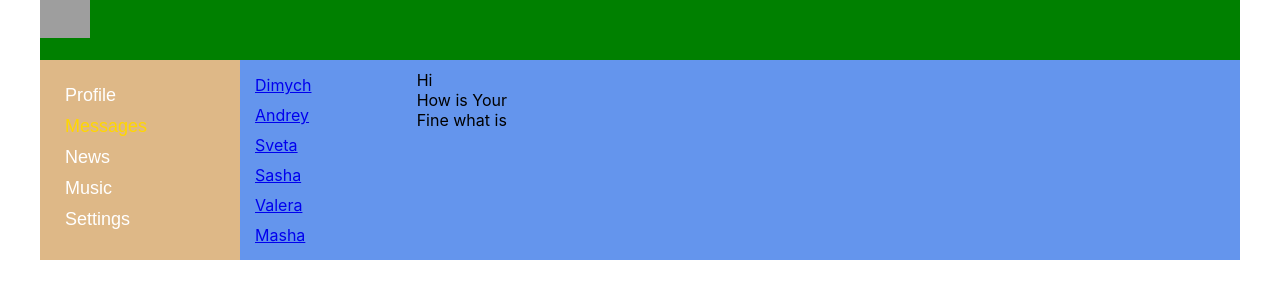
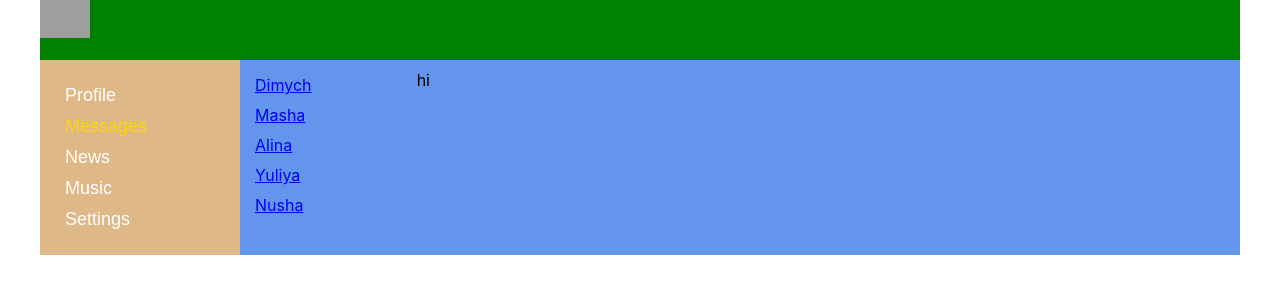
Before and after one commit to ruslan94t/Social_Lvl2, a React (Create React App) app: page /dialogs in a window 1280 px wide. Shown: the top 300 px of the page. Built offline with nearby package versions, Linux system fonts and the light colour scheme; grey boxes are pictures that could not be loaded.

Commit message:
23 props for Dialog

```diff
--- a/src/App.css
+++ b/src/App.css
@@ -23,6 +23,7 @@ display: grid;
 .app-wrapper-content{
     grid-area: c;
     background-color: cornflowerblue;
+
 }
 
 
--- a/src/App.js
+++ b/src/App.js
@@ -16,7 +16,7 @@ const App = () => {
                 <Navbar/>
                 <div className='app-wrapper-content'>
 
-                    <Route exact path="/dialogs" component={Dialogs} />
+                    <Route  path="/dialogs" component={Dialogs} />
                     <Route path="/profile" component={Profile} />
                 </div>
 
--- a/src/components/Dialogs/Dialogs.jsx
+++ b/src/components/Dialogs/Dialogs.jsx
@@ -1,59 +1,38 @@
 import React from 'react';
 import s from './Dialogs.module.css';
 import {NavLink} from "react-router-dom";
+
+
+const DialogItem =(props)=>{
+    return     <div className={s.dialog+' '+s.active}>
+        <NavLink to={'/dialogs/'+props.id}>
+            {props.name}
+        </NavLink>
+
+    </div>
+}
+
+const Message =(props)=>{
+    return <div className={s.message}>{props.message}</div>
+}
+
+
+
 
 
 function Dialogs(props) {
     return (
         <div className={s.dialogs}>
             <div className={s.dialogsItems}>
-                <div className={s.dialog+' '+s.active}>
-                    <NavLink to="/dialogs/1">
-                        Dimych
-                    </NavLink>
+                <DialogItem name="Dimych" id="1" />
+                <DialogItem name="Masha" id="2" />
+                <DialogItem name="Alina" id="3" />
+                <DialogItem name="Yuliya" id="4" />
+                <DialogItem name="Nusha" id="5" />
 
-                </div>
-                <div className={s.dialog}>
-                    <NavLink to="/dialogs/2">
-                        Andrey
-                    </NavLink>
-
-                </div>
-                <div className={s.dialog}>
-                    <NavLink to="/dialogs/3">
-                        Sveta
-                    </NavLink>
-
-                </div>
-                <div className={s.dialog}>
-                    <NavLink to="/dialogs/4">
-                        Sasha
-                    </NavLink>
-
-                </div>
-                <div className={s.dialog}>
-                    <NavLink to="/dialogs/5">
-                        Valera
-                    </NavLink>
-
-                </div>
-                <div className={s.dialog}>
-                    <NavLink to="/dialogs/6">
-                        Masha
-                    </NavLink>
-
-                </div>
             </div>
             <div className={s.messages}>
-                <div className={s.message}>
-                    Hi
-                </div>
-                <div className={s.message}>
-                    How is Your
-                </div>
-                <div className={s.message}>
-                    Fine what is
-                </div>
+                <Message message="hi" />
             </div>
         </div>
     );
--- a/src/components/Profile/MyPosts/MyPosts.jsx
+++ b/src/components/Profile/MyPosts/MyPosts.jsx
@@ -8,12 +8,19 @@ import Post from "./Post/Post";
 function MyPosts(props) {
     return (
 
-            <div>
-                My Post
+            <div className={s.postsBlock}>
+
+                <h3>My Post</h3>
 
                 <div>
-                    <textarea></textarea>
+                    <div>
+
+                        <textarea></textarea>
+                    </div>
+                    <div>
                     <button>Add Post</button>
+
+                    </div>
                 </div>
                 <div className={s.posts}>
                   <Post message='Hi how  are you' />
--- a/src/components/Profile/MyPosts/MyPosts.module.css
+++ b/src/components/Profile/MyPosts/MyPosts.module.css
@@ -11,3 +11,11 @@
 .item{
     color: greenyellow;
 }
+
+.posts{
+    margin-top: 20px;
+
+}
+.postsBlock{
+    padding: 10px;
+}
--- a/src/components/Profile/Profile.jsx
+++ b/src/components/Profile/Profile.jsx
@@ -1,14 +1,13 @@
 import React from 'react';
 import s from './Profile.module.css'
 import MyPosts from "./MyPosts/MyPosts";
+import ProfileInfo from "./ProfileInfo/ProfileInfo";
+
 function Profile(props) {
     return (
         <div>
-            <div>
-                <img  className={s.imageProfile} src='https://content.skyscnr.com/m/1b51182679225810/original/GettyImages-147444574_doc.jpg?resize=1800px:1800px&quality=100' />
-            </div>
-            <div>ava+description</div>
-     <MyPosts />
+            <ProfileInfo/>
+            <MyPosts/>
         </div>
     );
 }
--- /dev/null
+++ b/src/components/Profile/ProfileInfo/ProfileInfo.jsx
@@ -0,0 +1,16 @@
+import React from 'react';
+import s from './ProfileInfo.module.css'
+
+function ProfileInfo(props) {
+    return (
+        <div>
+            <div>
+                <img  className={s.imageProfile} src='https://content.skyscnr.com/m/1b51182679225810/original/GettyImages-147444574_doc.jpg?resize=1800px:1800px&quality=100' />
+            </div>
+            <div className={s.description}>ava+description</div>
+
+        </div>
+    );
+}
+
+export default ProfileInfo;
--- /dev/null
+++ b/src/components/Profile/ProfileInfo/ProfileInfo.module.css
@@ -0,0 +1,10 @@
+
+.imageProfile{
+
+    width: 50%;
+    max-height: 300px;
+}
+
+.description{
+    padding: 10px;
+}
```
